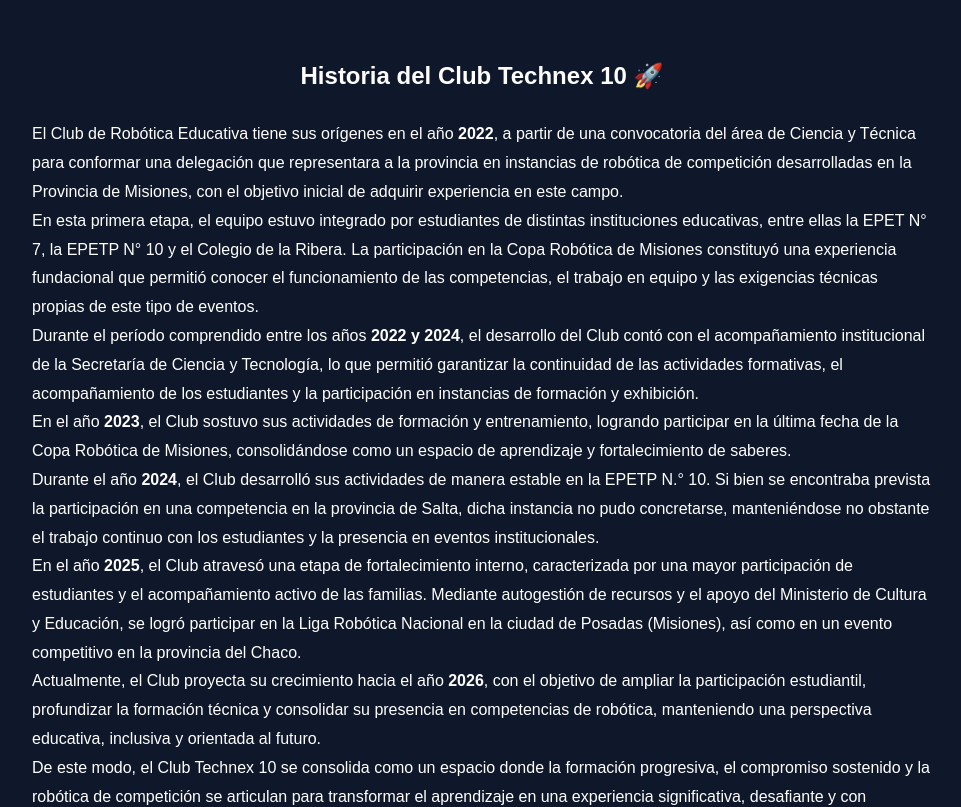
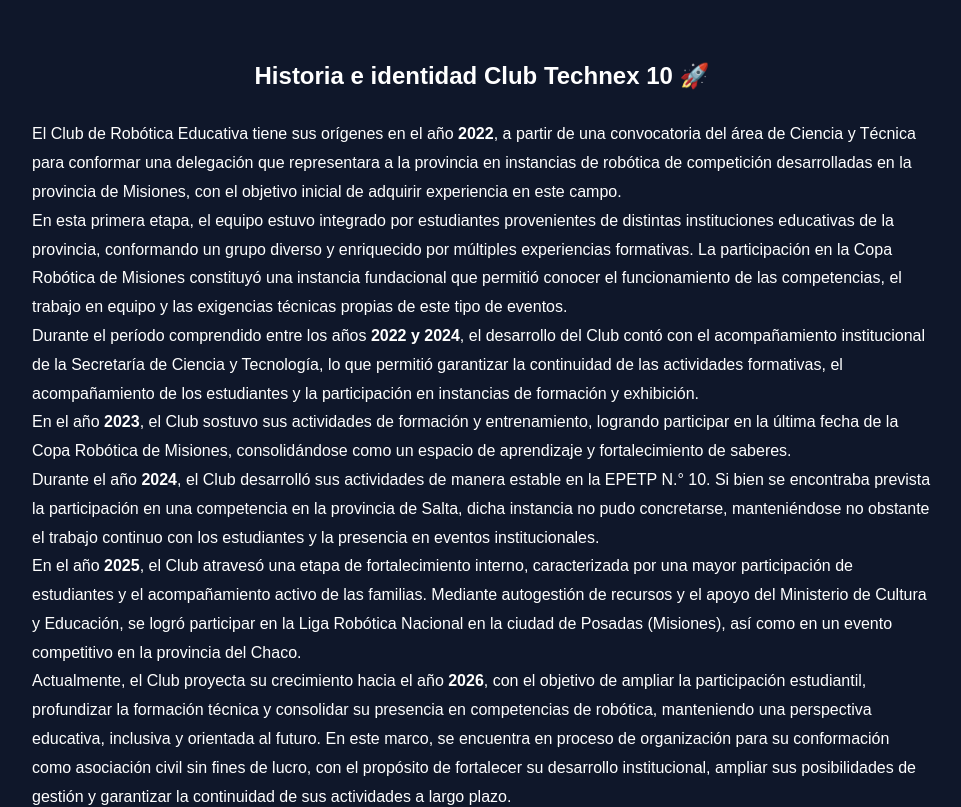
Before and after one commit to Marcelo1971-m/technex-web, a React (Vite) app: page / in a window 1280 px wide. Shown: the part 4580-5387 px from the top of the page, without its empty margins (158-1119 px from the left). Built offline with nearby package versions, Linux system fonts and the light colour scheme.

Commit message:
Actualiza historia del club y agrega proyección institucional

```diff
--- a/src/components/ClubSection.jsx
+++ b/src/components/ClubSection.jsx
@@ -1,7 +1,7 @@
 export default function ClubSection() {
   return (
     <section style={{ padding: "60px 40px", textAlign: "center" }}>
-      <h2>Historia del Club Technex 10 🚀</h2>
+      <h2>Historia e identidad Club Technex 10 🚀</h2>
 
       <div style={{
         maxWidth: "900px",
@@ -13,16 +13,17 @@ export default function ClubSection() {
   El Club de Robótica Educativa tiene sus orígenes en el año <strong>2022</strong>,
   a partir de una convocatoria del área de Ciencia y Técnica para conformar una
   delegación que representara a la provincia en instancias de robótica de competición
-          desarrolladas en la Provincia de Misiones, con el objetivo inicial de adquirir
+  desarrolladas en la provincia de Misiones, con el objetivo inicial de adquirir
   experiencia en este campo.
 </p>
 
 <p>
-          En esta primera etapa, el equipo estuvo integrado por estudiantes de distintas
-          instituciones educativas, entre ellas la EPET N° 7, la EPETP N° 10 y el Colegio de
-          la Ribera. La participación en la Copa Robótica de Misiones constituyó una experiencia
-          fundacional que permitió conocer el funcionamiento de las competencias, el trabajo en
-          equipo y las exigencias técnicas propias de este tipo de eventos.
+  En esta primera etapa, el equipo estuvo integrado por estudiantes provenientes de
+  distintas instituciones educativas de la provincia, conformando un grupo diverso y
+  enriquecido por múltiples experiencias formativas. La participación en la Copa
+  Robótica de Misiones constituyó una instancia fundacional que permitió conocer el
+  funcionamiento de las competencias, el trabajo en equipo y las exigencias técnicas
+  propias de este tipo de eventos.
 </p>
 
 <p>
@@ -57,7 +58,10 @@ export default function ClubSection() {
   Actualmente, el Club proyecta su crecimiento hacia el año <strong>2026</strong>, con el objetivo
   de ampliar la participación estudiantil, profundizar la formación técnica y consolidar su
   presencia en competencias de robótica, manteniendo una perspectiva educativa, inclusiva y
-          orientada al futuro.
+  orientada al futuro. En este marco, se encuentra en proceso de organización para su
+  conformación como asociación civil sin fines de lucro, con el propósito de fortalecer su
+  desarrollo institucional, ampliar sus posibilidades de gestión y garantizar la continuidad
+  de sus actividades a largo plazo.
 </p>
 
 <p>
@@ -65,10 +69,15 @@ export default function ClubSection() {
   el compromiso sostenido y la robótica de competición se articulan para transformar el
   aprendizaje en una experiencia significativa, desafiante y con proyección.
 </p>
+
 <p>
   Esta historia no termina aquí. Technex 10 continúa creciendo, formando estudiantes,
   construyendo futuro y demostrando que cuando hay compromiso, trabajo en equipo y pasión,
   la tecnología se convierte en una herramienta para transformar realidades.
+</p>
+
+<p style={{ textAlign: "center", fontWeight: "bold", marginTop: "30px" }}>
+  “Aprender haciendo, competir creciendo, transformar creando.”
 </p>
       </div>
 
```
Lines whose indentation alone changed are shown as unchanged.
